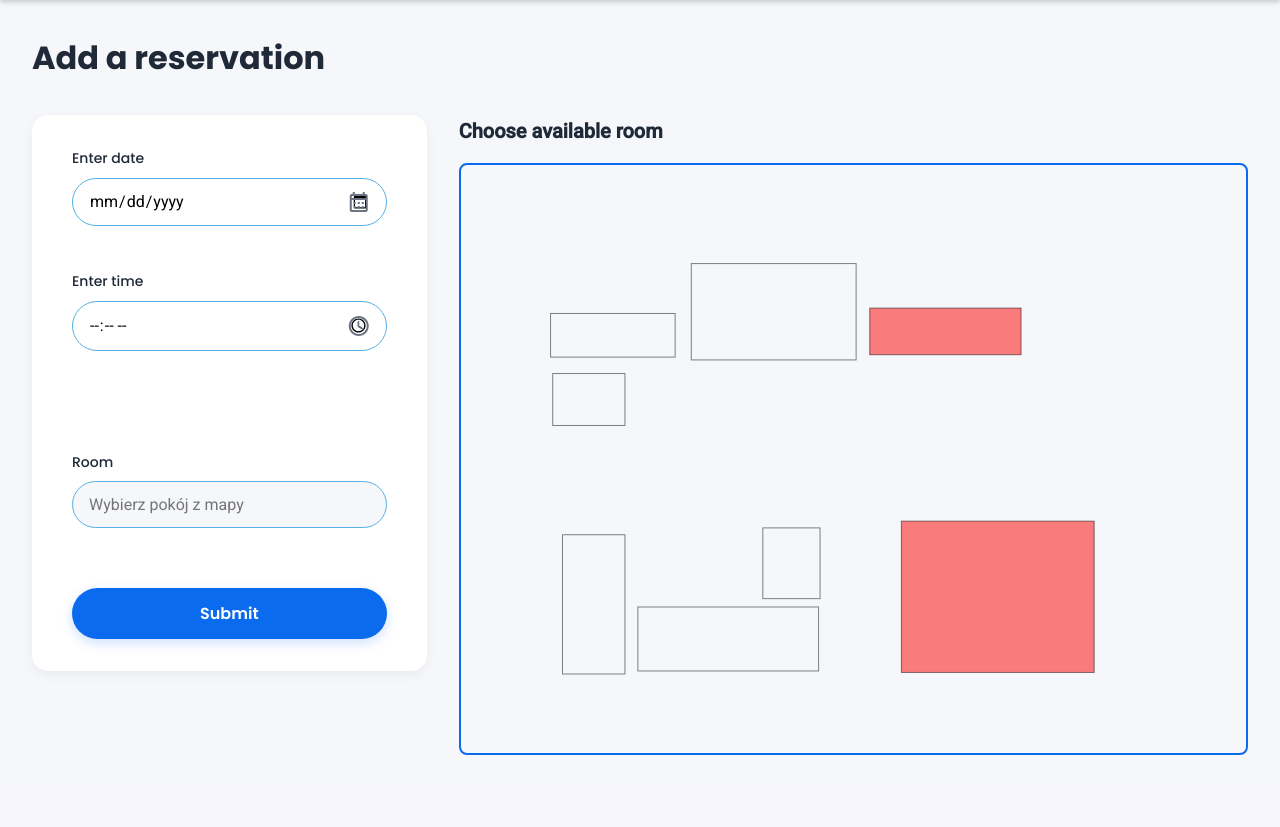
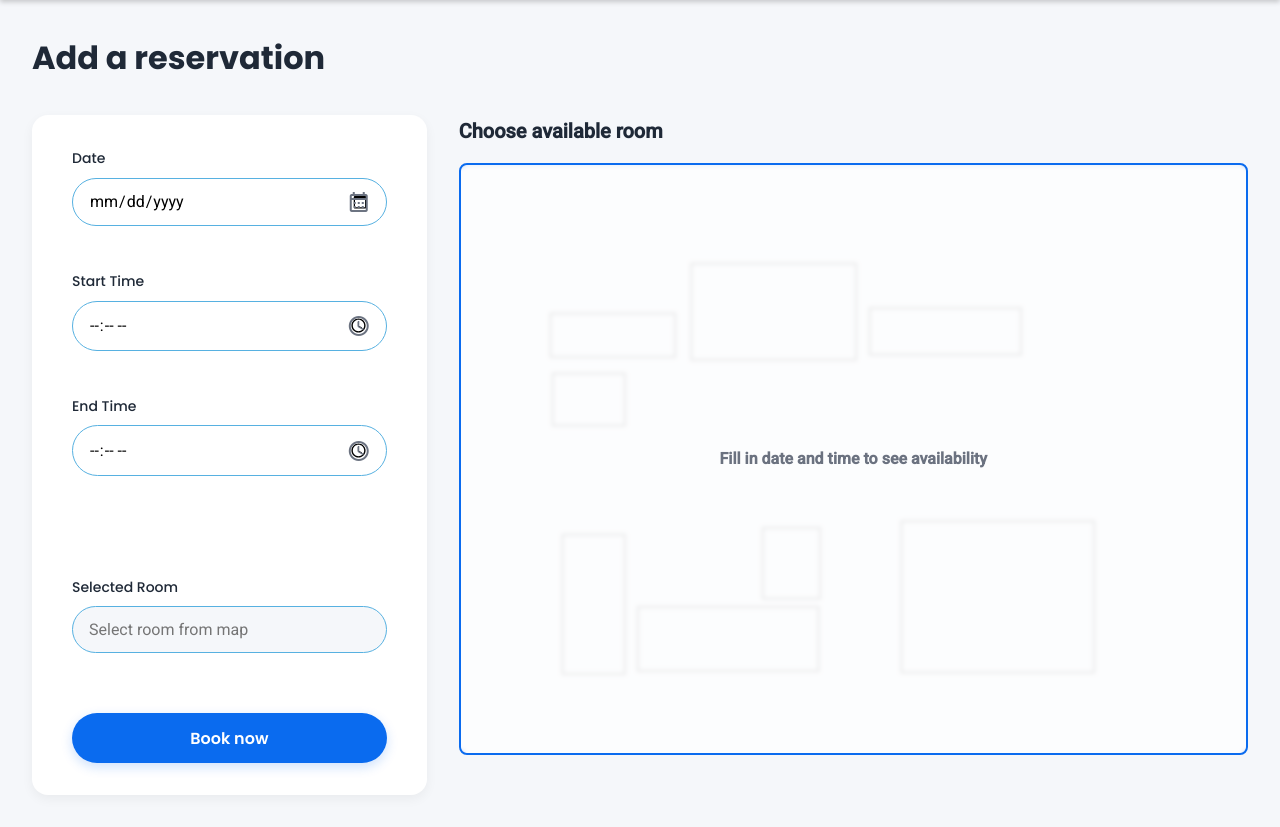
Before and after one commit to styliana/SPOT, a PHP site: page /reservation in a window 1280 px wide. Shown: the part 60-887 px from the top of the page. Before the commit the page ends 815 px from the top, so only its background shows below. Run offline with PHP 8.4, Linux system fonts and the light colour scheme; the visitor is signed in with stand-in values (Sample User, id 1); some libraries are stand-ins or nearby versions.

Commit message:
room booking: choosing room, date & time, db save

```diff
--- a/index.php
+++ b/index.php
@@ -33,6 +33,8 @@ Routing::get('logout', 'SecurityController@logout');
 Routing::get('reservation', 'ReservationController@reservation');
 Routing::post('reservation', 'ReservationController@reservation');
 
+Routing::post('api/checkAvailability', 'ReservationController@checkAvailability');
+
 Routing::get('mybookings', 'BookingsController@mybookings');
 Routing::get('myprofile', 'ProfileController@myprofile');
 Routing::get('about', 'AboutController@about');
--- a/public/views/reservation.html
+++ b/public/views/reservation.html
@@ -10,6 +10,27 @@
     <link rel="preconnect" href="https://fonts.googleapis.com">
     <link rel="preconnect" href="https://fonts.gstatic.com" crossorigin>
     <link href="https://fonts.googleapis.com/css2?family=Poppins:wght@500;600;700;800&family=Roboto:wght@400;500&display=swap" rel="stylesheet">
+
+    <style>
+        .map-disabled-overlay {
+            position: absolute;
+            top: 0; left: 0; width: 100%; height: 100%;
+            background-color: rgba(255, 255, 255, 0.7);
+            z-index: 10;
+            display: flex;
+            align-items: center;
+            justify-content: center;
+            color: var(--text-light);
+            font-weight: 600;
+            backdrop-filter: blur(2px);
+            border-radius: 8px;
+            transition: opacity 0.3s;
+            pointer-events: none;
+        }
+        .map-container-relative {
+            position: relative;
+        }
+    </style>
 </head>
 <body>
 
@@ -28,7 +49,7 @@
              </ul>
         </nav>
         <nav class="mobile-nav">
-             <a href="#"><span class="material-icons-outlined">person_outline</span></a>
+             <a href="/myprofile"><span class="material-icons-outlined">person_outline</span></a>
              <a href="/mybookings"><span class="material-icons-outlined">description</span></a>
              <a href="/logout"><span class="material-icons-outlined">logout</span></a>
         </nav>
@@ -38,50 +59,68 @@
         <h2 class="page-title">Add a reservation</h2>
         <div class="content-grid">
             <div class="form-wrapper">
-                <form class="reservation-form" action="/reservation" method="POST">
+                <form class="reservation-form" action="/reservation" method="POST" id="booking-form">
 
                     <?php if (isset($message)): ?>
-                        <div class="message success" style="background-color: #d1fae5; color: #067647; padding: 1rem; border-radius: 8px; margin-bottom: 1rem; text-align: center;">
-                            <?php echo htmlspecialchars($message); ?>
-                        </div>
+                        <div class="message error"><?php echo htmlspecialchars($message); ?></div>
                     <?php endif; ?>
 
                     <div class="form-group">
-                        <label for="date">Enter date</label>
+                        <label for="date">Date</label>
                         <div class="input-with-icon">
-                            <input id="date" type="date" name="date" required>
+                            <input id="date" type="date" name="date" required
+                                   value="<?php echo htmlspecialchars($selected_date ?? ''); ?>">
                             <span class="material-icons-outlined input-icon">calendar_month</span>
                         </div>
                     </div>
+
                     <div class="form-group">
-                        <label for="time">Enter time</label>
+                        <label for="start_time">Start Time</label>
                         <div class="input-with-icon">
-                            <input id="time" type="time" name="time" required>
+                            <input id="start_time" type="time" name="start_time" required
+                                   value="<?php echo htmlspecialchars($selected_start ?? ''); ?>">
                             <span class="material-icons-outlined input-icon">schedule</span>
                         </div>
                     </div>
-                    <div class="form-spacer"></div>
+
                     <div class="form-group">
-                        <label for="room-id">Room</label>
+                        <label for="end_time">End Time</label>
                         <div class="input-with-icon">
-                            <input id="room-id" type="text" name="room_id" placeholder="Wybierz pokój z mapy" readonly>
+                            <input id="end_time" type="time" name="end_time" required
+                                   value="<?php echo htmlspecialchars($selected_end ?? ''); ?>">
+                            <span class="material-icons-outlined input-icon">schedule</span>
                         </div>
                     </div>
-                    <button type="submit" class="submit-btn">Submit</button>
+
+                    <div class="form-spacer"></div>
+
+                    <div class="form-group">
+                        <label for="room-id">Selected Room</label>
+                        <div class="input-with-icon">
+                            <input id="room-id" type="text" name="room_id" placeholder="Select room from map"
+                                   value="<?php echo htmlspecialchars($selected_room_id ?? ''); ?>" readonly required>
+                        </div>
+                    </div>
+
+                    <button type="submit" class="submit-btn">Book now</button>
                 </form>
             </div>
+
             <div class="map-wrapper">
                 <h3 class="subsection-title desktop-only">Choose available room</h3>
-                <div id="map-container">
+                <div class="map-container-relative" id="map-container">
+                    <div id="map-overlay" class="map-disabled-overlay">
+                        <span>Fill in date and time to see availability</span>
+                    </div>
                     <svg id="room-layer" viewBox="0 0 800 600" xmlns="http://www.w3.org/2000/svg">
-                        <rect id="ROOM1" class="room available" data-room-name="Pokój ROOM1" width="127.1" height="44.5" x="90.7" y="151.5" />
-                        <rect id="AULA1" class="room available" data-room-name="Aula A1" width="168.2" height="98.3" x="234.3" y="100.6" />
-                        <rect id="ROOM2" class="room available" data-room-name="Pokój ROOM2" width="73.7" height="53.0" x="92.9" y="212.8" />
-                        <rect id="ROOM3" class="room unavailable" data-room-name="Pokój ROOM3 (Zajęty)" width="154.4" height="47.6" x="416.4" y="146.0" />
-                        <rect id="ROOM4" class="room available" data-room-name="Pokój ROOM4" width="63.7" height="142.1" x="102.9" y="377.3" />
-                        <rect id="ROOM5" class="room available" data-room-name="Pokój ROOM5" width="184.4" height="65.3" x="179.8" y="451.0" />
-                        <rect id="STUDYROOM1" class="room available" data-room-name="Pokój Cichej Nauki" width="58.4" height="72.2" x="307.3" y="370.3" />
-                        <rect id="AULA2" class="room unavailable" data-room-name="Aula A2 (Zajęta)" width="196.7" height="154.4" x="448.7" y="363.4" />
+                        <rect id="ROOM1" class="room available" width="127.1" height="44.5" x="90.7" y="151.5" />
+                        <rect id="AULA1" class="room available" width="168.2" height="98.3" x="234.3" y="100.6" />
+                        <rect id="ROOM2" class="room available" width="73.7" height="53.0" x="92.9" y="212.8" />
+                        <rect id="ROOM3" class="room available" width="154.4" height="47.6" x="416.4" y="146.0" />
+                        <rect id="ROOM4" class="room available" width="63.7" height="142.1" x="102.9" y="377.3" />
+                        <rect id="ROOM5" class="room available" width="184.4" height="65.3" x="179.8" y="451.0" />
+                        <rect id="STUDYROOM1" class="room available" width="58.4" height="72.2" x="307.3" y="370.3" />
+                        <rect id="AULA2" class="room available" width="196.7" height="154.4" x="448.7" y="363.4" />
                     </svg>
                 </div>
             </div>
@@ -90,41 +129,91 @@
 
     <script>
      document.addEventListener('DOMContentLoaded', () => {
-         // 1. Logika klikania w mapę (przenosi do roominfo)
+         const dateInput = document.getElementById('date');
+         const startTimeInput = document.getElementById('start_time');
+         const endTimeInput = document.getElementById('end_time');
+         const mapOverlay = document.getElementById('map-overlay');
+         const roomInput = document.getElementById('room-id');
          const svgMap = document.getElementById('room-layer');
+
+         function checkAvailability() {
+             const date = dateInput.value;
+             const start = startTimeInput.value;
+             const end = endTimeInput.value;
+
+             if (!date || !start || !end) {
+                 mapOverlay.style.opacity = '1';
+                 mapOverlay.style.pointerEvents = 'auto';
+                 return;
+             }
+
+             mapOverlay.style.opacity = '0';
+             mapOverlay.style.pointerEvents = 'none';
+
+             const data = { date: date, start_time: start, end_time: end };
+
+             fetch('/api/checkAvailability', {
+                 method: 'POST',
+                 headers: { 'Content-Type': 'application/json' },
+                 body: JSON.stringify(data)
+             })
+             .then(response => response.json())
+             .then(bookedRooms => {
+                 document.querySelectorAll('rect.room').forEach(el => {
+                     el.classList.remove('unavailable');
+                     el.classList.add('available');
+                 });
+
+                 bookedRooms.forEach(id => {
+                     const roomEl = document.getElementById(id);
+                     if (roomEl) {
+                         roomEl.classList.remove('available');
+                         roomEl.classList.add('unavailable');
+                     }
+                 });
+             })
+             .catch(error => console.error('Error:', error));
+         }
+
+         [dateInput, startTimeInput, endTimeInput].forEach(input => {
+             input.addEventListener('change', checkAvailability);
+         });
+
+         // --- KLUCZOWA ZMIANA TUTAJ ---
          svgMap.addEventListener("click", (e) => {
              const room = e.target.closest("rect.room");
              if (!room) return;
 
-             // Zablokowane pokoje nie są klikalne
+             if (mapOverlay.style.opacity !== '0') return;
              if (room.classList.contains('unavailable')) {
-                 alert(`Pokój ${room.id} jest zajęty.`);
+                 alert(`Ten pokój jest zajęty.`);
                  return;
              }
 
-             // Przekierowanie do szczegółów pokoju
              const roomId = room.id;
-             window.location.href = `/room/${roomId}`;
+             // Pobieramy wartości z inputów
+             const date = dateInput.value;
+             const start = startTimeInput.value;
+             const end = endTimeInput.value;
+
+             // Przekazujemy je w URL do strony pokoju
+             window.location.href = `/room/${roomId}?date=${date}&start=${start}&end=${end}`;
          });
 
-         // 2. Logika powrotu z wybranym pokojem (podświetlenie i input)
          const urlParams = new URLSearchParams(window.location.search);
          const selectedRoomId = urlParams.get('room_id');
-
          if (selectedRoomId) {
-             // Wypełnij input
-             const input = document.getElementById('room-id');
-             if (input) input.value = selectedRoomId;
-
-             // Znajdź pokój na mapie i pokoloruj go
+             if (roomInput) roomInput.value = selectedRoomId;
+             setTimeout(() => {
                 const selectedRoomElement = document.getElementById(selectedRoomId);
                 if (selectedRoomElement) {
-                 // Usuwamy klasę 'available', żeby nasz kolor miał priorytet
                     selectedRoomElement.classList.remove('available');
-                 // Dodajemy klasę specjalną
                     selectedRoomElement.classList.add('room-selected-active');
                 }
+             }, 200);
          }
+
+         checkAvailability();
      });
      </script>
 </body>
--- a/src/controllers/ReservationController.php
+++ b/src/controllers/ReservationController.php
@@ -1,24 +1,73 @@
 <?php
 
-require_once 'AppController.php'; // Poprawnie!
+require_once 'AppController.php';
+require_once __DIR__ . '/../repository/BookingRepository.php';
 
 class ReservationController extends AppController {
 
-    // Użyjmy nazwy trasy 'reservation'
+    private $bookingRepository;
+
+    public function __construct() {
+        parent::__construct();
+        $this->bookingRepository = new BookingRepository();
+    }
+
     public function reservation() {
-        // === ZABEZPIECZENIE ===
         $this->requireLogin();
-        // ========================
 
-        if ($this->isGet()) {
-            return $this->render('reservation');
+        // 1. Jeśli to wysłanie formularza (ZAPIS REZERWACJI)
+        if ($this->isPost()) {
+            $date = $_POST['date'];
+            $startTime = $_POST['start_time'];
+            $endTime = $_POST['end_time'];
+            $roomId = $_POST['room_id'];
+            $userId = $_SESSION['user_id'];
+
+            // Walidacja (czy pokój nadal wolny?)
+            $bookedRooms = $this->bookingRepository->getBookedRoomIds($date, $startTime, $endTime);
+            if (in_array($roomId, $bookedRooms)) {
+                return $this->render('reservation', ['message' => 'Ups! Ktoś właśnie zajął ten pokój. Wybierz inny.']);
+            }
+
+            // Zapis do bazy
+            $this->bookingRepository->addBooking($userId, $roomId, $date, $startTime, $endTime);
+
+            // Przekierowanie do My Bookings po sukcesie
+            return $this->redirect('/mybookings');
         }
 
-        if ($this->isPost()) {
-            // ... logika POST ...
-            return $this->render('reservation', ['message' => 'Rezerwacja dodana pomyślnie!']);
+        // 2. Jeśli to zwykłe wejście na stronę (GET)
+        // Przekazujemy parametry, jeśli wróciłem z "Choose this room"
+        $variables = [
+            'selected_room_id' => $_GET['room_id'] ?? null,
+            'selected_date' => $_GET['date'] ?? '',
+            'selected_start' => $_GET['start'] ?? '',
+            'selected_end' => $_GET['end'] ?? ''
+        ];
+
+        return $this->render('reservation', $variables);
+    }
+
+    // === NOWA METODA API: Sprawdź dostępność (dla JS) ===
+    public function checkAvailability() {
+        // Odczytujemy dane JSON wysłane przez JavaScript
+        $contentType = isset($_SERVER["CONTENT_TYPE"]) ? trim($_SERVER["CONTENT_TYPE"]) : '';
+
+        if ($contentType === "application/json") {
+            $content = trim(file_get_contents("php://input"));
+            $decoded = json_decode($content, true);
+
+            $date = $decoded['date'];
+            $startTime = $decoded['start_time'];
+            $endTime = $decoded['end_time'];
+
+            // Pobieramy zajęte pokoje
+            $bookedRooms = $this->bookingRepository->getBookedRoomIds($date, $startTime, $endTime);
+
+            // Wysyłamy odpowiedź JSON
+            header('Content-Type: application/json');
+            echo json_encode($bookedRooms);
+            exit(); // Kończymy, żeby nie renderować widoku HTML
         }
-
-        return $this->render('reservation');
     }
 }
--- a/src/controllers/RoomController.php
+++ b/src/controllers/RoomController.php
@@ -30,6 +30,13 @@ class RoomController extends AppController {
             'description' => $room->getDescription()
         ];
 
-        return $this->render('roominfo', ['room' => $roomData]);
+        // === NOWOŚĆ: Przekazujemy parametry daty/czasu do widoku ===
+        $queryParams = [
+            'date' => $_GET['date'] ?? '',
+            'start' => $_GET['start'] ?? '',
+            'end' => $_GET['end'] ?? ''
+        ];
+
+        return $this->render('roominfo', ['room' => $roomData, 'params' => $queryParams]);
     }
 }
--- a/src/repository/BookingRepository.php
+++ b/src/repository/BookingRepository.php
@@ -8,13 +8,12 @@ class BookingRepository extends Repository {
     public function getBookingsByUserId(int $userId): array {
         $result = [];
 
-        // Łączymy tabelę bookings z rooms, żeby pobrać nazwę i typ pokoju
         $stmt = $this->database->connect()->prepare('
             SELECT b.*, r.name as room_name, r.type as room_type
             FROM bookings b
             LEFT JOIN rooms r ON b.room_id = r.id
             WHERE b.user_id = :user_id
-            ORDER BY b.date ASC, b.start_time ASC
+            ORDER BY b.date DESC, b.start_time ASC
         ');
 
         $stmt->bindParam(':user_id', $userId, PDO::PARAM_INT);
@@ -37,4 +36,38 @@ class BookingRepository extends Repository {
 
         return $result;
     }
+
+    public function addBooking(int $userId, string $roomId, string $date, string $startTime, string $endTime): void {
+        $stmt = $this->database->connect()->prepare('
+            INSERT INTO bookings (user_id, room_id, date, start_time, end_time, status)
+            VALUES (?, ?, ?, ?, ?, ?)
+        ');
+
+        $stmt->execute([
+            $userId,
+            $roomId,
+            $date,
+            $startTime,
+            $endTime,
+            'Confirmed'
+        ]);
+    }
+
+    public function getBookedRoomIds(string $date, string $startTime, string $endTime): array {
+        $stmt = $this->database->connect()->prepare('
+            SELECT room_id FROM bookings
+            WHERE date = :date
+            AND (
+                (start_time < :end_time) AND (end_time > :start_time)
+            )
+            AND status != \'Cancelled\'
+        ');
+
+        $stmt->bindParam(':date', $date, PDO::PARAM_STR);
+        $stmt->bindParam(':start_time', $startTime, PDO::PARAM_STR);
+        $stmt->bindParam(':end_time', $endTime, PDO::PARAM_STR);
+        $stmt->execute();
+
+        return $stmt->fetchAll(PDO::FETCH_COLUMN);
+    }
 }
--- a/src/repository/UserRepository.php
+++ b/src/repository/UserRepository.php
@@ -19,11 +19,16 @@ class UserRepository extends Repository
             return null;
         }
 
+        // === TU BYŁ BŁĄD ===
+        // Musimy przekazać wszystkie parametry do konstruktora User:
+        // email, hasło, imię, nazwisko, ROLA, ID
         return new User(
             $user['email'],
-            $user['password'], // W bazie kolumna nazywa się 'password'
-            $user['firstname'], // W bazie: firstname
-            $user['lastname']   // W bazie: lastname
+            $user['password'],
+            $user['firstname'],
+            $user['lastname'],
+            'student',   // Domyślna rola (bo na razie nie mamy jej w bazie)
+            $user['id']  // <--- KLUCZOWE! Przekazujemy ID z bazy
         );
     }
 
@@ -41,4 +46,27 @@ class UserRepository extends Repository
             $user->getSurname()
         ]);
     }
+
+    // Opcjonalnie: metoda do pobierania wszystkich userów (dla /users)
+    public function getUsers(): array
+    {
+        $result = [];
+        $stmt = $this->database->connect()->prepare('
+            SELECT * FROM public.users
+        ');
+        $stmt->execute();
+        $users = $stmt->fetchAll(PDO::FETCH_ASSOC);
+
+        foreach ($users as $user) {
+            $result[] = new User(
+                $user['email'],
+                $user['password'],
+                $user['firstname'],
+                $user['lastname'],
+                'student',
+                $user['id']
+            );
+        }
+        return $result;
+    }
 }
```
Also changed, not shown: public/views/roominfo.php (+44 -20 lines). Lines whose indentation alone changed are shown as unchanged.
